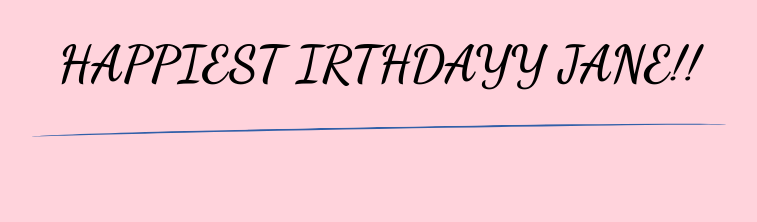
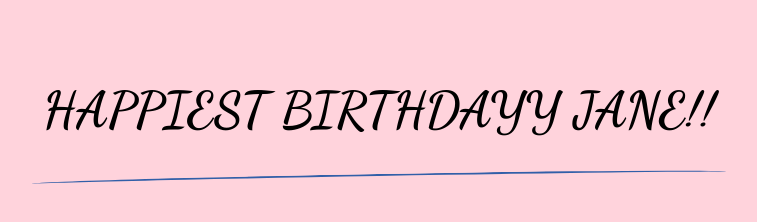
Before and after one commit to Draque-113/Birthday, a plain HTML site: page index.html in a window 1280 px wide. Shown: the whole page, without its empty margins (261-1018 px from the left). Drawn offline with Linux system fonts and the light colour scheme.

Commit message:
Update index.html

```diff
--- a/index.html
+++ b/index.html
@@ -9,8 +9,13 @@ Happiee Birthdayy!!!</title>
 
 
 
-<h1 style="font-family: 'Dancing Script', cursive; text-align: center; font-size: 50px;">
-    HAPPIEST IRTHDAYY JANE!!
+<h1 style="
+    font-family: 'Dancing Script', cursive;
+    text-align: center;
+    font-size: 50px;
+    margin-top: 80px;
+">
+    HAPPIEST BIRTHDAYY JANE!!
 </h1>
 
 <div style="
```
